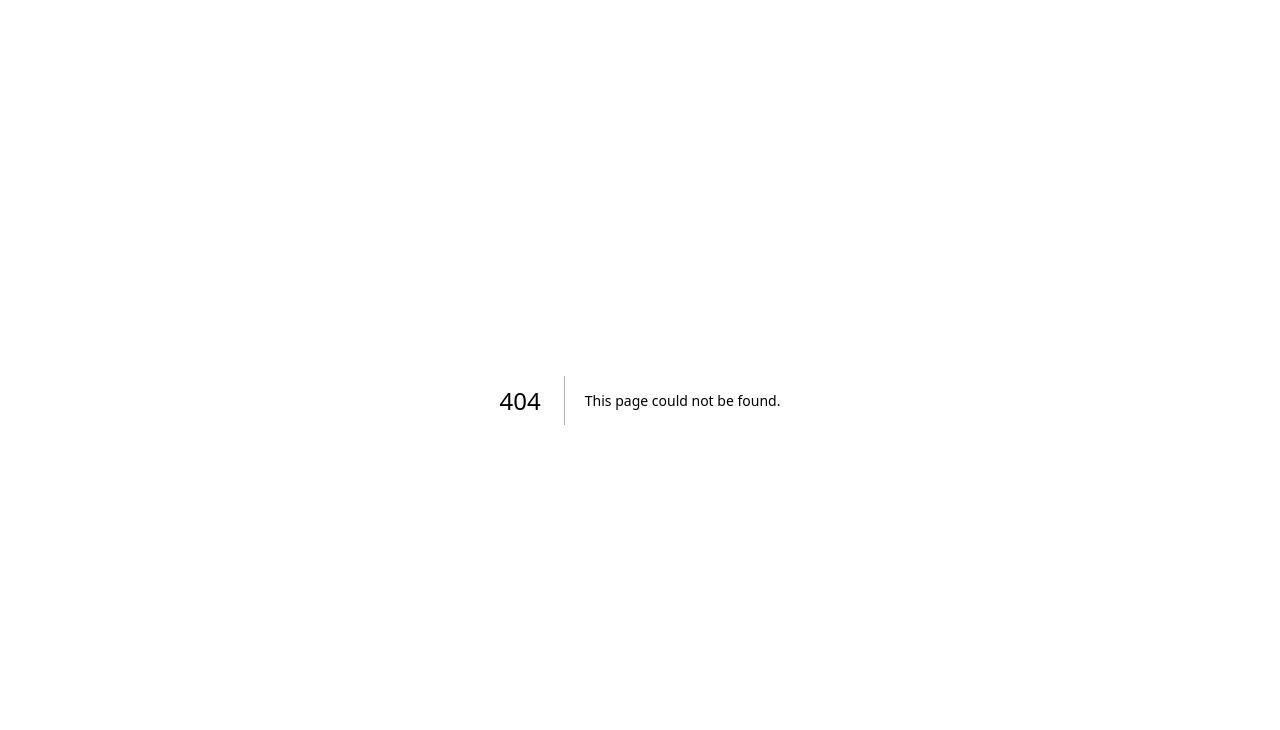
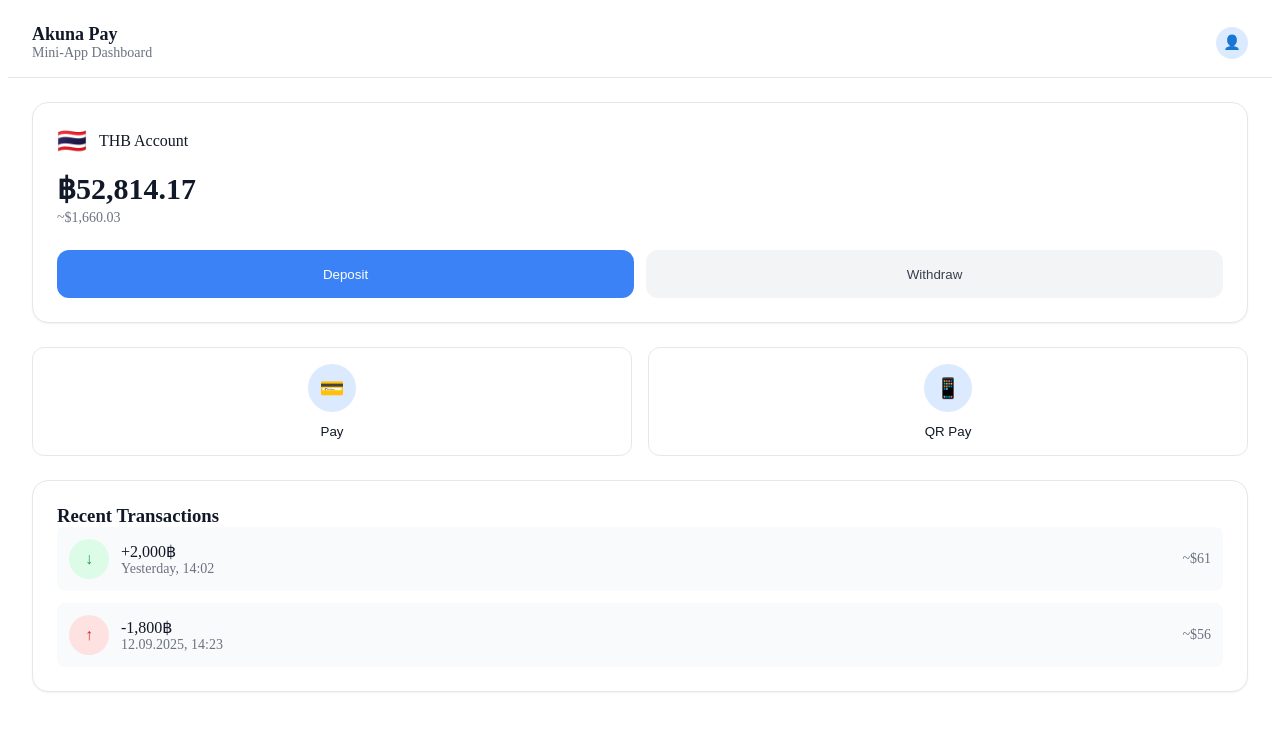
Before and after one commit to alexiva-85/akuna-miniapp-v2, a Next.js app: page /dashboard in a window 1280 px wide. Before the commit this address had no page. Shown: the top 730 px of the page. Built offline with nearby package versions, Linux system fonts and the light colour scheme.

Commit message:
Add new dashboard page with inline styles

```diff
--- /dev/null
+++ b/src/app/dashboard/page.tsx
@@ -0,0 +1,318 @@
+'use client';
+
+import { useEffect, useState } from 'react';
+
+export const dynamic = 'force-dynamic';
+
+export default function DashboardPage() {
+  const [isLoading, setIsLoading] = useState(true);
+
+  useEffect(() => {
+    // Инициализация Telegram WebApp
+    if (typeof window !== 'undefined') {
+      try {
+        if (window.Telegram?.WebApp) {
+          const tg = window.Telegram.WebApp;
+          tg.ready();
+          tg.expand();
+          console.log('Telegram WebApp detected:', tg);
+        }
+      } catch (error) {
+        console.error('Error initializing Telegram WebApp:', error);
+      }
+    }
+
+    const timer = setTimeout(() => setIsLoading(false), 100);
+    return () => clearTimeout(timer);
+  }, []);
+
+  if (isLoading) {
+    return (
+      <div style={{
+        minHeight: '100vh',
+        backgroundColor: '#ffffff',
+        display: 'flex',
+        alignItems: 'center',
+        justifyContent: 'center'
+      }}>
+        <div style={{ textAlign: 'center' }}>
+          <div style={{
+            width: '32px',
+            height: '32px',
+            border: '2px solid #3b82f6',
+            borderTop: '2px solid transparent',
+            borderRadius: '50%',
+            animation: 'spin 1s linear infinite',
+            margin: '0 auto 16px'
+          }}></div>
+          <p style={{ color: '#6b7280' }}>Loading Dashboard...</p>
+        </div>
+      </div>
+    );
+  }
+
+  return (
+    <div style={{ minHeight: '100vh', backgroundColor: '#ffffff' }}>
+      {/* Header */}
+      <div style={{
+        backgroundColor: '#ffffff',
+        borderBottom: '1px solid #e5e7eb',
+        padding: '16px 24px'
+      }}>
+        <div style={{
+          display: 'flex',
+          alignItems: 'center',
+          justifyContent: 'space-between'
+        }}>
+          <div>
+            <h1 style={{
+              fontSize: '18px',
+              fontWeight: '600',
+              color: '#111827',
+              margin: 0
+            }}>Akuna Pay</h1>
+            <p style={{
+              fontSize: '14px',
+              color: '#6b7280',
+              margin: 0
+            }}>Mini-App Dashboard</p>
+          </div>
+          <div style={{
+            width: '32px',
+            height: '32px',
+            backgroundColor: '#dbeafe',
+            borderRadius: '50%',
+            display: 'flex',
+            alignItems: 'center',
+            justifyContent: 'center'
+          }}>
+            <span style={{ fontSize: '14px' }}>👤</span>
+          </div>
+        </div>
+      </div>
+
+      {/* Main Content */}
+      <div style={{ padding: '24px' }}>
+        {/* Balance Card */}
+        <div style={{
+          backgroundColor: '#ffffff',
+          border: '1px solid #e5e7eb',
+          borderRadius: '16px',
+          padding: '24px',
+          marginBottom: '24px',
+          boxShadow: '0 1px 2px 0 rgb(0 0 0 / 0.05)'
+        }}>
+          <div style={{
+            display: 'flex',
+            alignItems: 'center',
+            gap: '12px',
+            marginBottom: '16px'
+          }}>
+            <span style={{ fontSize: '24px' }}>🇹🇭</span>
+            <span style={{
+              fontWeight: '500',
+              color: '#111827'
+            }}>THB Account</span>
+          </div>
+
+          <div style={{ marginBottom: '24px' }}>
+            <div style={{
+              fontSize: '30px',
+              fontWeight: '700',
+              color: '#111827',
+              marginBottom: '4px'
+            }}>฿52,814.17</div>
+            <div style={{
+              fontSize: '14px',
+              color: '#6b7280'
+            }}>~$1,660.03</div>
+          </div>
+
+          <div style={{
+            display: 'grid',
+            gridTemplateColumns: '1fr 1fr',
+            gap: '12px'
+          }}>
+            <button style={{
+              backgroundColor: '#3b82f6',
+              color: '#ffffff',
+              height: '48px',
+              borderRadius: '12px',
+              fontWeight: '500',
+              border: 'none',
+              cursor: 'pointer'
+            }}>
+              Deposit
+            </button>
+            <button style={{
+              backgroundColor: '#f3f4f6',
+              color: '#374151',
+              height: '48px',
+              borderRadius: '12px',
+              fontWeight: '500',
+              border: 'none',
+              cursor: 'pointer'
+            }}>
+              Withdraw
+            </button>
+          </div>
+        </div>
+
+        {/* Quick Actions */}
+        <div style={{
+          display: 'grid',
+          gridTemplateColumns: '1fr 1fr',
+          gap: '16px',
+          marginBottom: '24px'
+        }}>
+          <button style={{
+            backgroundColor: '#ffffff',
+            border: '1px solid #e5e7eb',
+            borderRadius: '12px',
+            padding: '16px',
+            textAlign: 'center',
+            cursor: 'pointer'
+          }}>
+            <div style={{
+              width: '48px',
+              height: '48px',
+              backgroundColor: '#dbeafe',
+              borderRadius: '50%',
+              display: 'flex',
+              alignItems: 'center',
+              justifyContent: 'center',
+              margin: '0 auto 12px'
+            }}>
+              <span style={{ fontSize: '20px' }}>💳</span>
+            </div>
+            <div style={{
+              fontWeight: '500',
+              color: '#111827'
+            }}>Pay</div>
+          </button>
+
+          <button style={{
+            backgroundColor: '#ffffff',
+            border: '1px solid #e5e7eb',
+            borderRadius: '12px',
+            padding: '16px',
+            textAlign: 'center',
+            cursor: 'pointer'
+          }}>
+            <div style={{
+              width: '48px',
+              height: '48px',
+              backgroundColor: '#dbeafe',
+              borderRadius: '50%',
+              display: 'flex',
+              alignItems: 'center',
+              justifyContent: 'center',
+              margin: '0 auto 12px'
+            }}>
+              <span style={{ fontSize: '20px' }}>📱</span>
+            </div>
+            <div style={{
+              fontWeight: '500',
+              color: '#111827'
+            }}>QR Pay</div>
+          </button>
+        </div>
+
+        {/* Recent Transactions */}
+        <div style={{
+          backgroundColor: '#ffffff',
+          border: '1px solid #e5e7eb',
+          borderRadius: '16px',
+          padding: '24px',
+          boxShadow: '0 1px 2px 0 rgb(0 0 0 / 0.05)'
+        }}>
+          <h3 style={{
+            fontWeight: '600',
+            color: '#111827',
+            marginBottom: '16px',
+            margin: 0
+          }}>Recent Transactions</h3>
+
+          <div style={{ display: 'flex', flexDirection: 'column', gap: '12px' }}>
+            <div style={{
+              display: 'flex',
+              alignItems: 'center',
+              gap: '12px',
+              padding: '12px',
+              backgroundColor: '#f9fafb',
+              borderRadius: '8px'
+            }}>
+              <div style={{
+                width: '40px',
+                height: '40px',
+                backgroundColor: '#dcfce7',
+                borderRadius: '50%',
+                display: 'flex',
+                alignItems: 'center',
+                justifyContent: 'center'
+              }}>
+                <span style={{ color: '#16a34a' }}>↓</span>
+              </div>
+              <div style={{ flex: 1 }}>
+                <div style={{
+                  fontWeight: '500',
+                  color: '#111827'
+                }}>+2,000฿</div>
+                <div style={{
+                  fontSize: '14px',
+                  color: '#6b7280'
+                }}>Yesterday, 14:02</div>
+              </div>
+              <div style={{
+                fontSize: '14px',
+                color: '#6b7280'
+              }}>~$61</div>
+            </div>
+
+            <div style={{
+              display: 'flex',
+              alignItems: 'center',
+              gap: '12px',
+              padding: '12px',
+              backgroundColor: '#f9fafb',
+              borderRadius: '8px'
+            }}>
+              <div style={{
+                width: '40px',
+                height: '40px',
+                backgroundColor: '#fee2e2',
+                borderRadius: '50%',
+                display: 'flex',
+                alignItems: 'center',
+                justifyContent: 'center'
+              }}>
+                <span style={{ color: '#dc2626' }}>↑</span>
+              </div>
+              <div style={{ flex: 1 }}>
+                <div style={{
+                  fontWeight: '500',
+                  color: '#111827'
+                }}>-1,800฿</div>
+                <div style={{
+                  fontSize: '14px',
+                  color: '#6b7280'
+                }}>12.09.2025, 14:23</div>
+              </div>
+              <div style={{
+                fontSize: '14px',
+                color: '#6b7280'
+              }}>~$56</div>
+            </div>
+          </div>
+        </div>
+      </div>
+
+      <style jsx>{`
+        @keyframes spin {
+          from { transform: rotate(0deg); }
+          to { transform: rotate(360deg); }
+        }
+      `}</style>
+    </div>
+  );
+}
```
